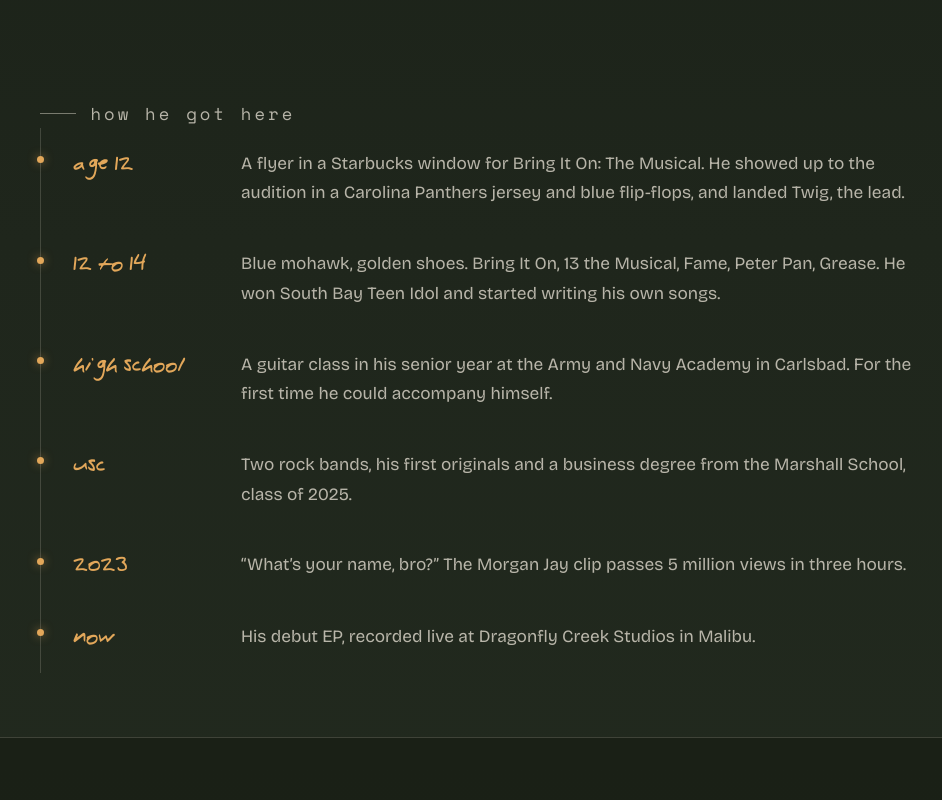
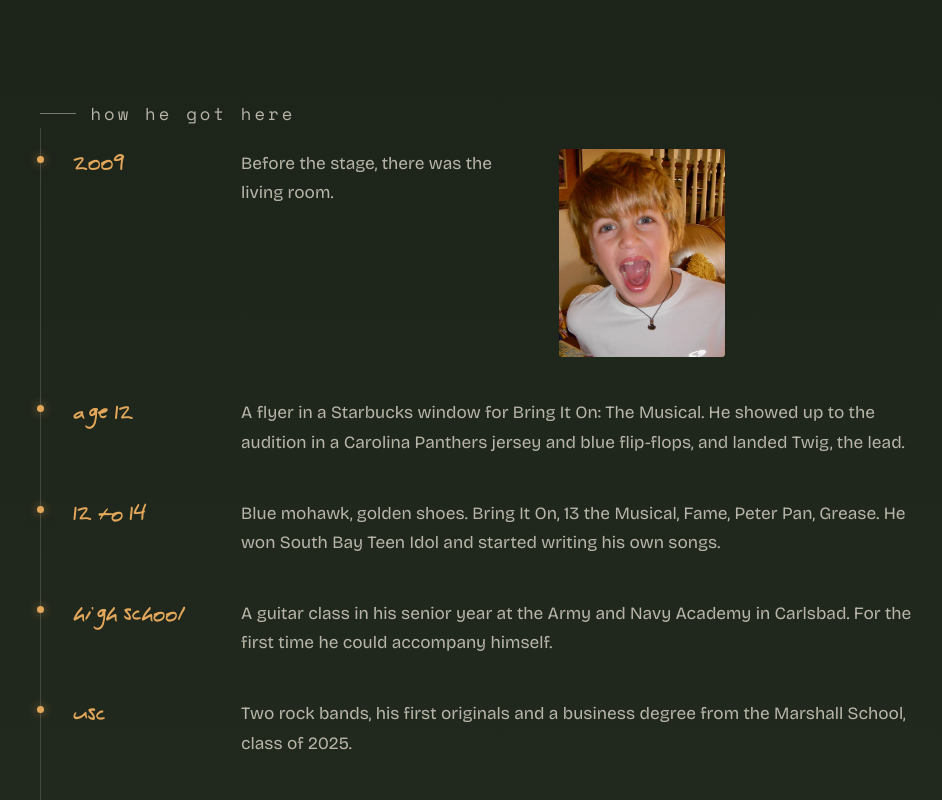
Before and after one commit to sigurvegaris/ethan-hoffman, a Next.js app: page /about in a window 1280 px wide. Shown: the part 1160-1960 px from the top of the page, without its empty margins (10-952 px from the left). Built offline with nearby package versions, Linux system fonts and the light colour scheme.

Commit message:
Add Ethan's 2009 childhood photo to the About timeline
Co-Authored-By: Claude Opus 5.5 <noreply@anthropic.com>
Claude-Session: https://claude.ai/code/session_017vpqTQFpmNhVQrm6bLA7q3

```diff
--- a/app/about/about.css
+++ b/app/about/about.css
@@ -38,7 +38,8 @@
 .ab-timeline ol { list-style: none; margin: 0; padding: 0; border-left: 1px solid var(--glass-line); }
 .ab-timeline li { position: relative; display: grid; grid-template-columns: 9rem minmax(0, 1fr); gap: 1.5rem; padding: 1.3rem 0 1.3rem 2rem; align-items: start; }
 .ab-timeline li::before { content: ''; position: absolute; left: -4px; top: 1.75rem; width: 7px; height: 7px; border-radius: 50%; background: var(--amber); box-shadow: 0 0 10px rgba(226,167,90,0.6); }
-.ab-timeline li.has-photo { grid-template-columns: 9rem minmax(0, 1fr) 150px; }
+.ab-timeline li.has-photo { grid-template-columns: 9rem minmax(0, 26ch) 190px; }
+.ab-timeline li.has-photo .ab-tl-ph { margin-left: 1.5rem; }
 .ab-when { font-family: var(--f-hand); font-size: 1.7rem; line-height: 1.1; color: var(--amber); }
 .ab-timeline p { margin: 0; font-size: 1.08rem; line-height: 1.7; color: var(--cream-dim); max-width: 62ch; }
 .ab-tl-ph { position: relative; aspect-ratio: 4 / 5; overflow: hidden; border-radius: 3px; }
@@ -91,7 +92,7 @@
   .ab-ph { aspect-ratio: 4 / 3.4; }
   .ab-timeline { padding: 4.5rem 0 3rem; }
   .ab-timeline li, .ab-timeline li.has-photo { grid-template-columns: 1fr; gap: 0.4rem; padding-left: 1.4rem; }
-  .ab-tl-ph { width: 140px; }
+  .ab-tl-ph, .ab-timeline li.has-photo .ab-tl-ph { width: 140px; margin: 0.6rem 0 0; }
   .ab-now-grid { grid-template-columns: 1fr; gap: 2.5rem; }
   .ab-now-stats { grid-template-columns: repeat(3, 1fr); gap: 1rem; }
   .ab-now-stats b { font-size: 2.2rem; }
--- a/app/about/page.tsx
+++ b/app/about/page.tsx
@@ -41,9 +41,9 @@ const tabs = [
   },
 ]
 
-// Timeline. Childhood photos slot in here when they arrive: set `photo` on
-// the first three entries (around 12, mid-teens, high school).
+// Timeline. More childhood photos can slot in by setting `photo` on an entry.
 const timeline: { when: string; text: string; photo?: { src: string; alt: string } }[] = [
+  { when: '2009', text: 'Before the stage, there was the living room.', photo: { src: '/images/ethan-2009.webp', alt: 'Ethan as a young kid in 2009, mid-shout in the living room' } },
   { when: 'age 12', text: 'A flyer in a Starbucks window for Bring It On: The Musical. He showed up to the audition in a Carolina Panthers jersey and blue flip-flops, and landed Twig, the lead.' },
   { when: '12 to 14', text: 'Blue mohawk, golden shoes. Bring It On, 13 the Musical, Fame, Peter Pan, Grease. He won South Bay Teen Idol and started writing his own songs.' },
   { when: 'high school', text: 'A guitar class in his senior year at the Army and Navy Academy in Carlsbad. For the first time he could accompany himself.' },
```
Also changed, not shown: public/images/ethan-2009.webp (added).
